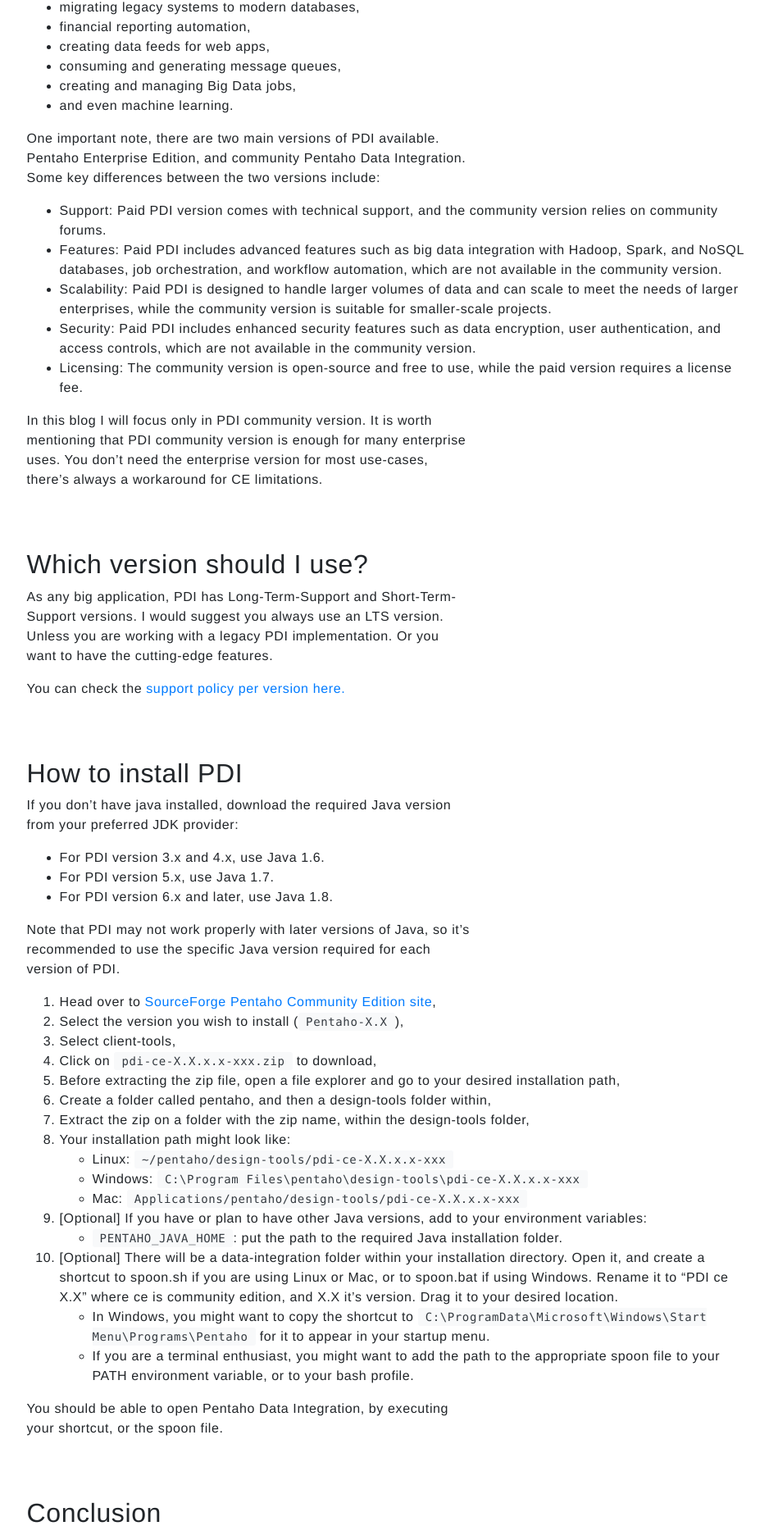
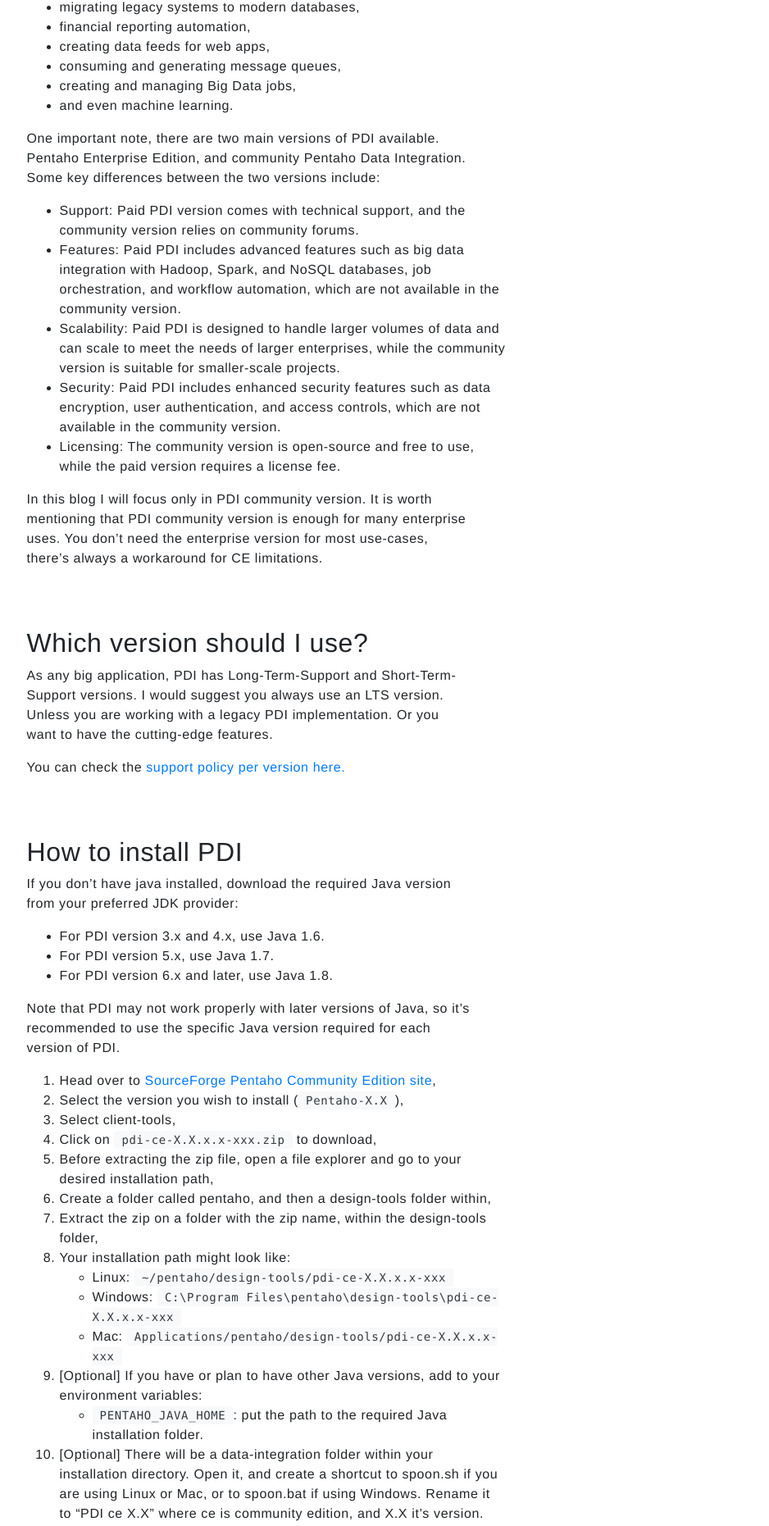
Before and after one commit to Dialvive/dialvive.dev, a Jekyll site: the page built from _posts/2023-04-23-How-to-Install-Pentaho-Data-Integration.md, in a window 1280 px wide. Shown: the part 846-2707 px from the top of the page at 82% size, without its empty margins (160-1098 px from the left). Built offline with Jekyll 4.4.1, drawn with Linux system fonts in a browser that asks for light colours; nearby versions of some CDN libraries; our own code applies the rules of GitHub Pages for plain Markdown files.

Commit message:
Update _base.scss

```diff
--- a/_sass/_base.scss
+++ b/_sass/_base.scss
@@ -12,6 +12,11 @@ p {
   font-size: 16px;
   max-width: 544px;
   transition: all 0.5s ease-out !important;
+}
+
+li {
+  font-size: 16px;
+  max-width: 544px;
 }
 
 .badge {
```
